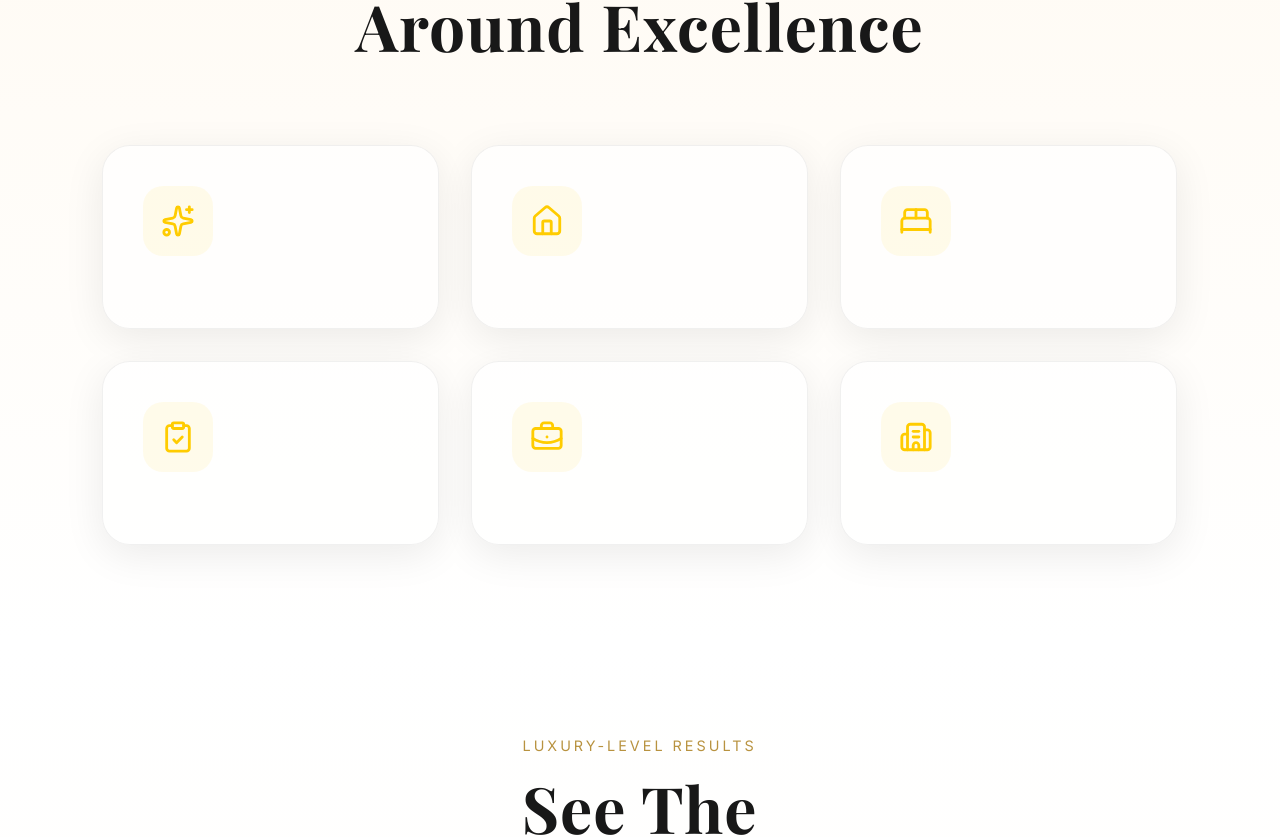
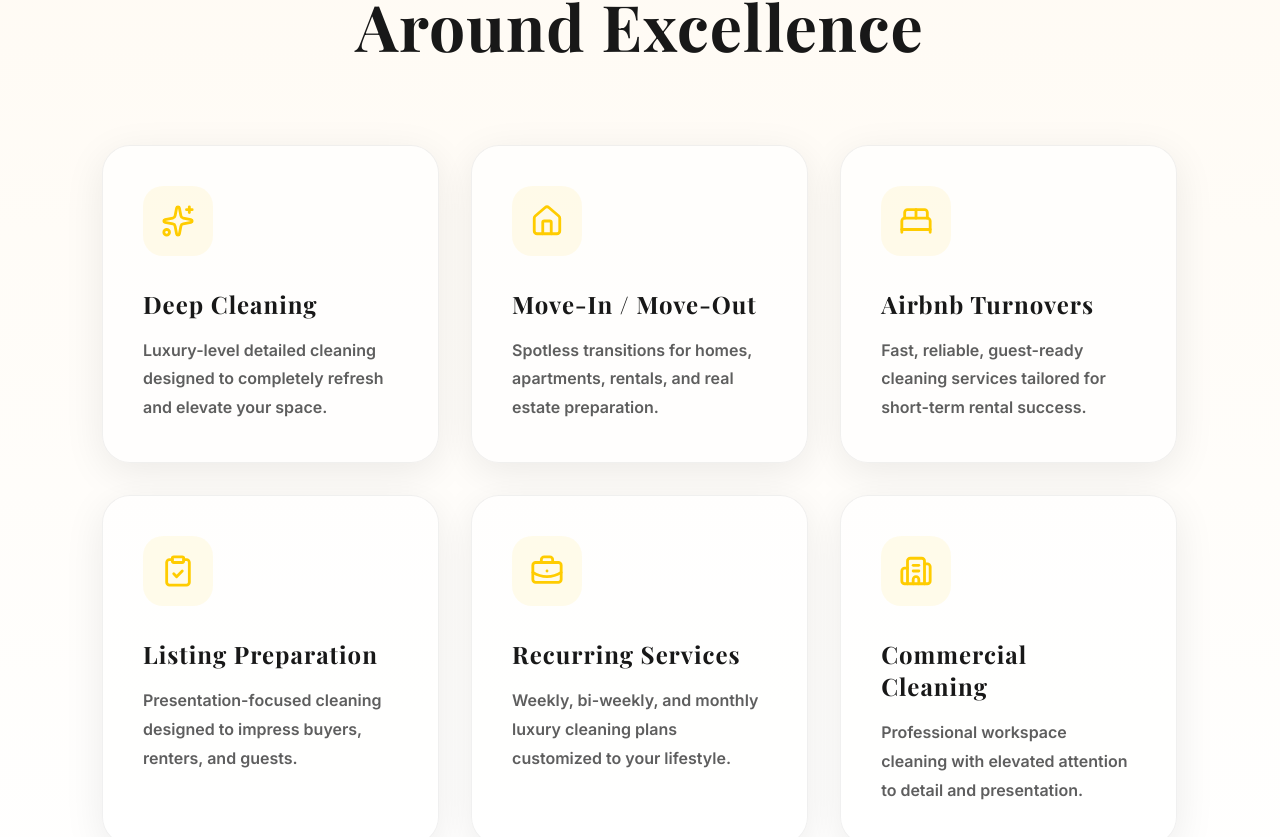
Before and after one commit to RodriguezRamiro/BombshellLuxeCleaning, a React (Vite) app: page / in a window 1280 px wide. Shown: the part 1018-1855 px from the top of the page. Built offline with nearby package versions, Linux system fonts and the light colour scheme.

Commit message:
cards were missing descriptions an dheadings. imported description and title from service object with dot notation and apended it to a corresponding tag

```diff
--- a/src/components/Services.jsx
+++ b/src/components/Services.jsx
@@ -38,12 +38,44 @@ function Services() {
 
           <motion.div
             className="service-card"
-            key={service.title}
+            key={service.id}
+
+            initial={{
+              opacity:0,
+              y:30
+            }}
+
+            whileInView={{
+              opacity:1,
+              y:0
+            }}
+
+            viewport={{
+              once:true,
+              amount:0.15
+            }}
+
+            transition={{
+              duration:0.5,
+              delay:index * 0.08
+            }}
+
+            whileHover={{
+              y:-8
+            }}
           >
 
             <div className="service-icon">
               <Icon />
             </div>
+
+            <h3>
+              {service.title}
+            </h3>
+
+            <p>
+              {service.description}
+            </p>
 
           </motion.div>
 
```
